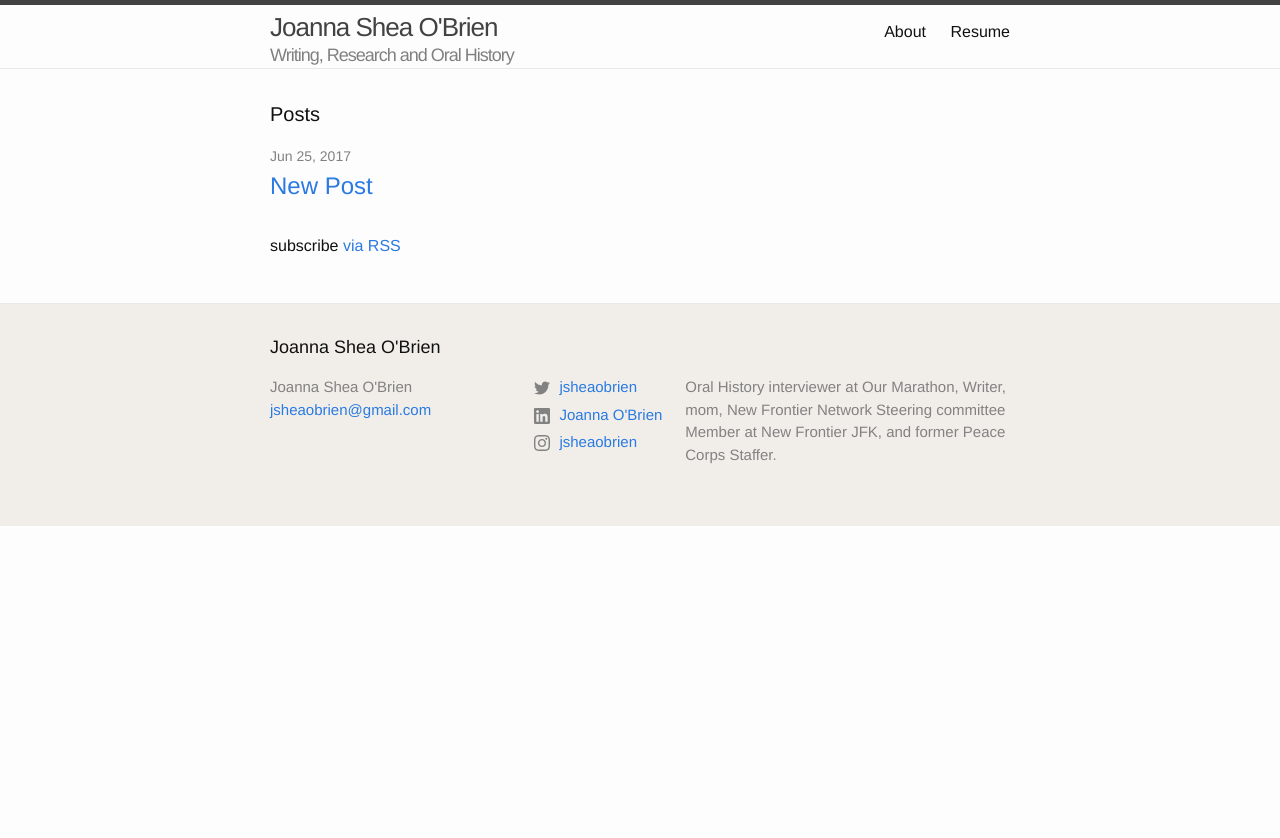
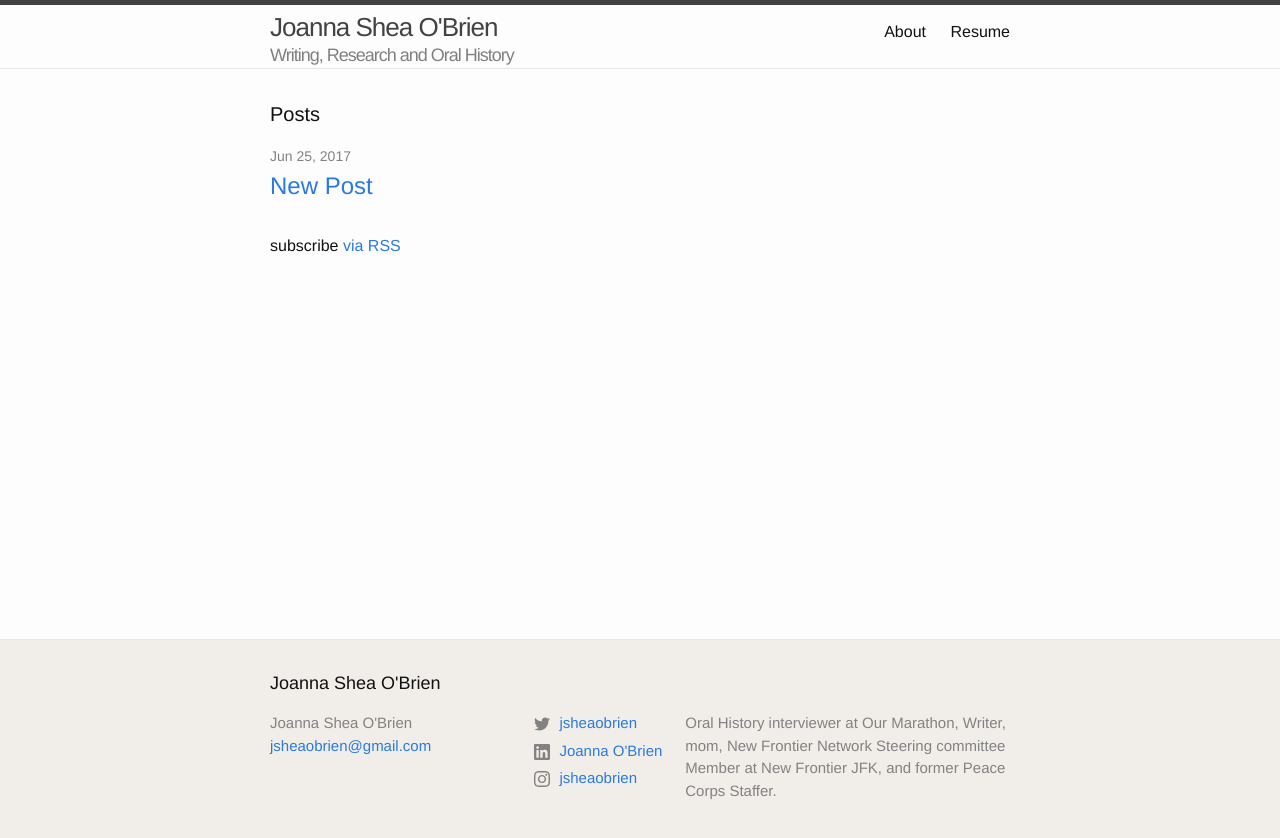
Before and after one commit to joannas7/joannas7.github.io, a Jekyll site: the page built from index.md, in a window 1280 px wide. Shown: the top 838 px of the page. Built offline with Jekyll 4.4.1, drawn with Linux system fonts in a browser that asks for light colours.

Commit message:
modified footer

```diff
--- a/_includes/head.html
+++ b/_includes/head.html
@@ -10,7 +10,7 @@
   <link rel="canonical" href="{{ page.url | replace:'index.html','' | absolute_url }}">
   <link rel="alternate" type="application/rss+xml" title="{{ site.title | escape }}" href="{{ "/feed.xml" | relative_url }}">
 
-  <link rel="icon" href="/favicon.jpg">
+  <link rel="icon" href="/assets/favicon.jpg">
 
   {% if jekyll.environment == 'production' and site.google_analytics %}
   {% include google-analytics.html %}
--- a/assets/main.scss
+++ b/assets/main.scss
@@ -4,8 +4,22 @@
 
 @import "{{ site.theme }}";
 
+html {
+  position: relative;
+  min-height: 100%;
+}
+
 footer {
   background-color: rgb(241,238,233);
+  position: absolute;
+  left: 0;
+  bottom: 0;
+  height: 200px;
+  width: 100%;
+}
+
+main {
+  margin-bottom: 240px;
 }
 
 .site-title {
```
